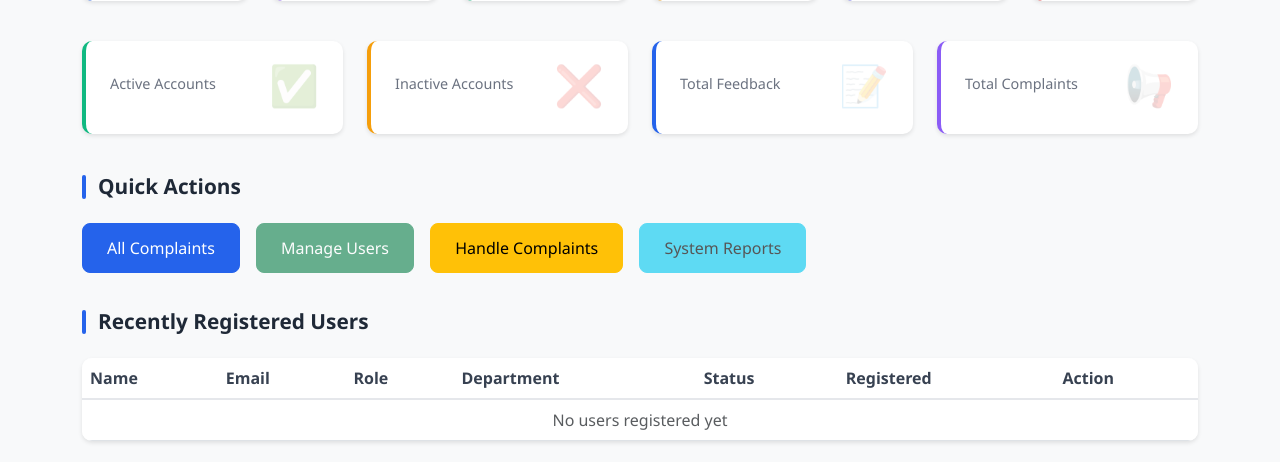
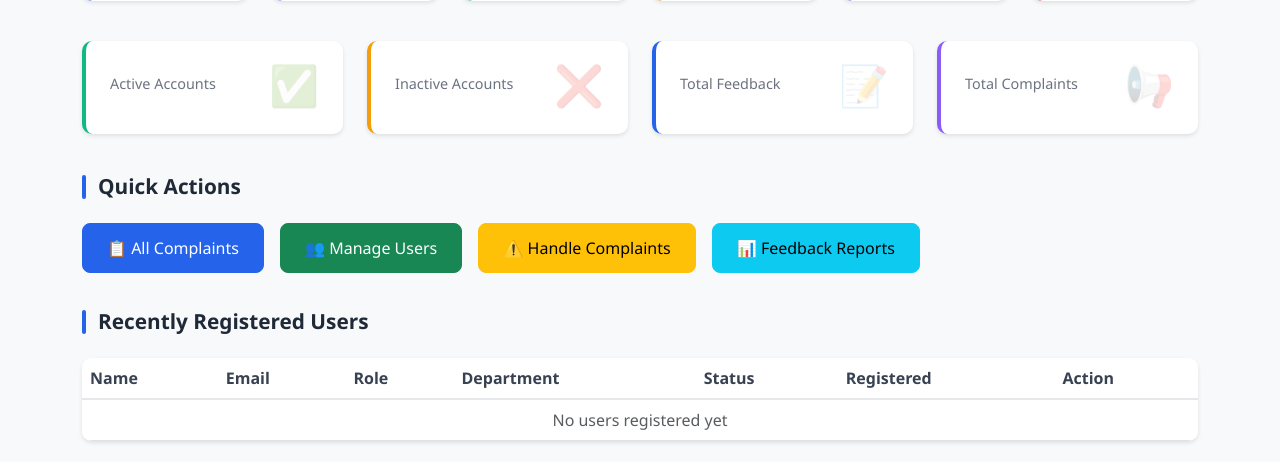
Before and after one commit to anjumaAlam/FeedbackFlow, a Django app: template users/templates/users/admin_dashboard.html in a window 1280 px wide. Shown: the part 368-830 px from the top of the page. Run offline with Django 5.2, Linux system fonts and the light colour scheme; the template is opened without the code that fills it, so the values that code supplies are empty; parts of the project's set-up code (start-up, migrations or seed data) failed here and were passed over.

Commit message:
correction  and update

```diff
--- a/users/templates/users/admin_dashboard.html
+++ b/users/templates/users/admin_dashboard.html
@@ -24,7 +24,7 @@
         </div>
     </div>
 
-    <!-- User Statistics Cards -->
+
     <div class="row mb-4">
         <div class="col-lg-2 col-md-4 col-sm-6 mb-3">
             <div class="stat-card blue">
@@ -75,7 +75,7 @@
         </div>
     </div>
 
-    <!-- System Statistics -->
+
     <div class="row mb-4">
         <div class="col-lg-3 col-md-6 mb-3">
             <div class="stat-card green">
@@ -110,29 +110,28 @@
         </div>
     </div>
 
-    <!-- Quick Actions -->
-    <!-- Quick Actions -->
+
     <div class="row mb-4">
         <div class="col-12">
             <h3 class="section-title">Quick Actions</h3>
             <div>
                 <a href="{% url 'admin_complaints_list' %}" class="btn btn-primary quick-action-btn">
-                    <i class="bi bi-file-earmark-text"></i> All Complaints
+                    📋 All Complaints
                 </a>
-                <a href="#" class="btn btn-success quick-action-btn disabled">
-                    <i class="bi bi-people"></i> Manage Users
+                <a href="{% url 'admin_user_list' %}" class="btn btn-success quick-action-btn">
+                    👥 Manage Users
                 </a>
                 <a href="{% url 'admin_complaints_list' %}" class="btn btn-warning quick-action-btn">
-                    <i class="bi bi-exclamation-triangle"></i> Handle Complaints
+                    ⚠️ Handle Complaints
                 </a>
-                <a href="#" class="btn btn-info quick-action-btn disabled">
-                    <i class="bi bi-bar-chart"></i> System Reports
+                <a href="{% url 'feedback_reports' %}" class="btn btn-info quick-action-btn">
+                    📊 Feedback Reports
                 </a>
             </div>
         </div>
     </div>
 
-    <!-- Recent Users -->
+
     <div class="row mb-4">
         <div class="col-12">
             <h3 class="section-title">Recently Registered Users</h3>
@@ -168,7 +167,7 @@
                         </td>
                         <td>{{ recent_user.created_at|date:"M d, Y" }}</td>
                         <td>
-                            <a href="#" class="btn btn-sm btn-outline-primary disabled">Manage</a>
+                            <a href="{% url 'admin_user_edit' recent_user.id %}" class="btn btn-sm btn-outline-primary">Manage</a>
                         </td>
                     </tr>
                     {% empty %}
@@ -182,7 +181,7 @@
         </div>
     </div>
 
-    <!-- Department Overview -->
+
     <div class="row mb-4">
         <div class="col-12">
             <h3 class="section-title">Department Overview</h3>
@@ -208,7 +207,7 @@
         </div>
     </div>
 
-    <!-- Information Cards -->
+
     <div class="row">
         <div class="col-md-6 mb-3">
             <div class="card info-card border-danger">
--- a/users/urls.py
+++ b/users/urls.py
@@ -19,12 +19,15 @@ urlpatterns = [
     path('hod/dashboard/', views.hod_dashboard, name='hod_dashboard'),
     path('staff/dashboard/', views.staff_dashboard, name='staff_dashboard'),
     path('dashboard/admin/', views.admin_dashboard, name='admin_dashboard'),
-]
 
 
 
-path('dashboard/users/', views.admin_user_list, name='admin_user_list'),
-path('dashboard/users/create/', views.admin_user_create, name='admin_user_create'),
-path('dashboard/users/<int:user_id>/edit/', views.admin_user_edit, name='admin_user_edit'),
-path('dashboard/users/<int:user_id>/delete/', views.admin_user_delete, name='admin_user_delete'),
-path('dashboard/users/<int:user_id>/toggle-active/', views.admin_user_toggle_active, name='admin_user_toggle_active'),
+
+    path('dashboard/users/', views.admin_user_list, name='admin_user_list'),
+    path('dashboard/users/create/', views.admin_user_create, name='admin_user_create'),
+    path('dashboard/users/<int:user_id>/edit/', views.admin_user_edit, name='admin_user_edit'),
+    path('dashboard/users/<int:user_id>/delete/', views.admin_user_delete, name='admin_user_delete'),
+    path('dashboard/users/<int:user_id>/toggle-active/', views.admin_user_toggle_active, name='admin_user_toggle_active'),
+    path('reports/feedback/', views.feedback_reports, name='feedback_reports'),
+
+]
```
Also changed, not shown: users/views.py (+13 -63 lines).
